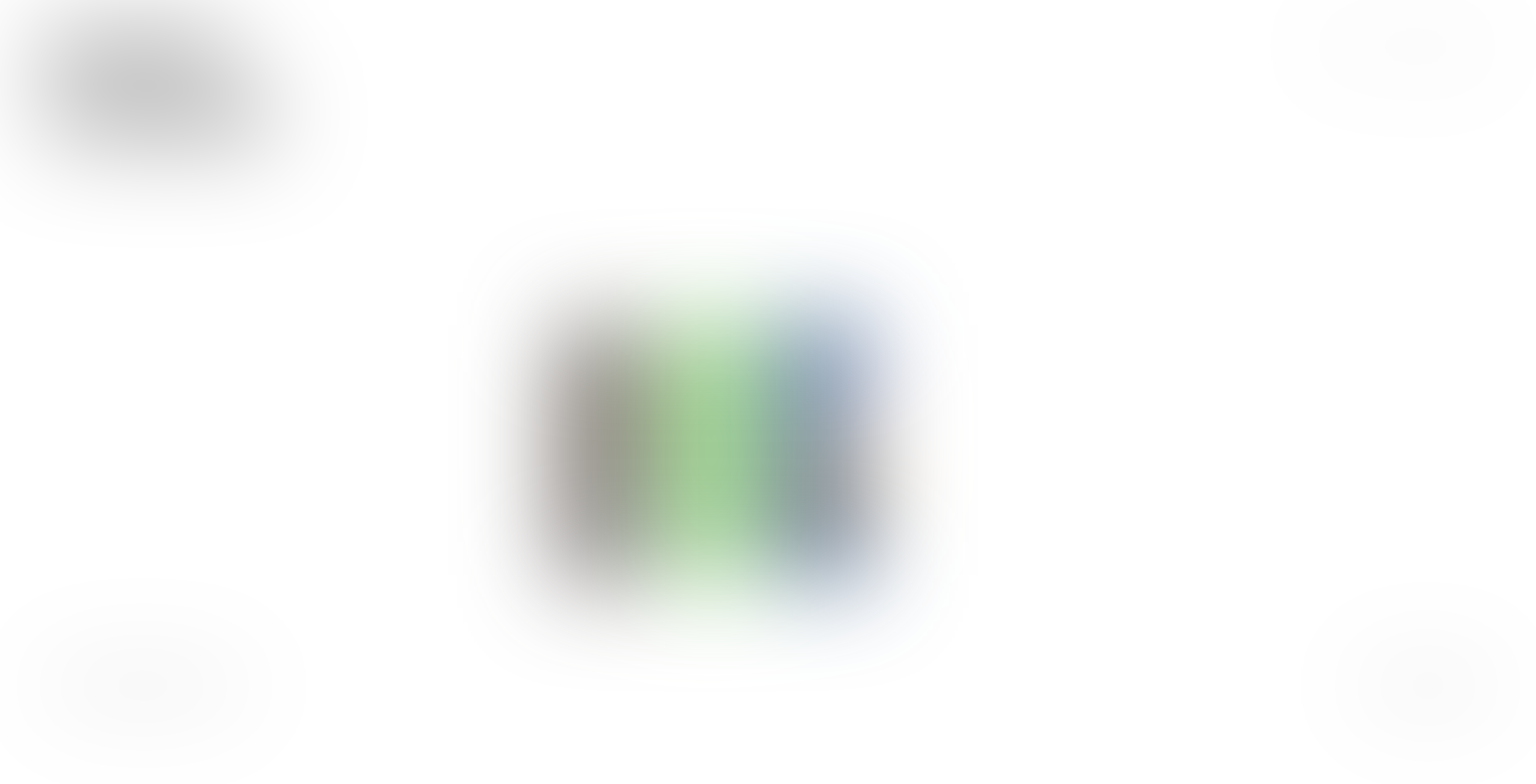
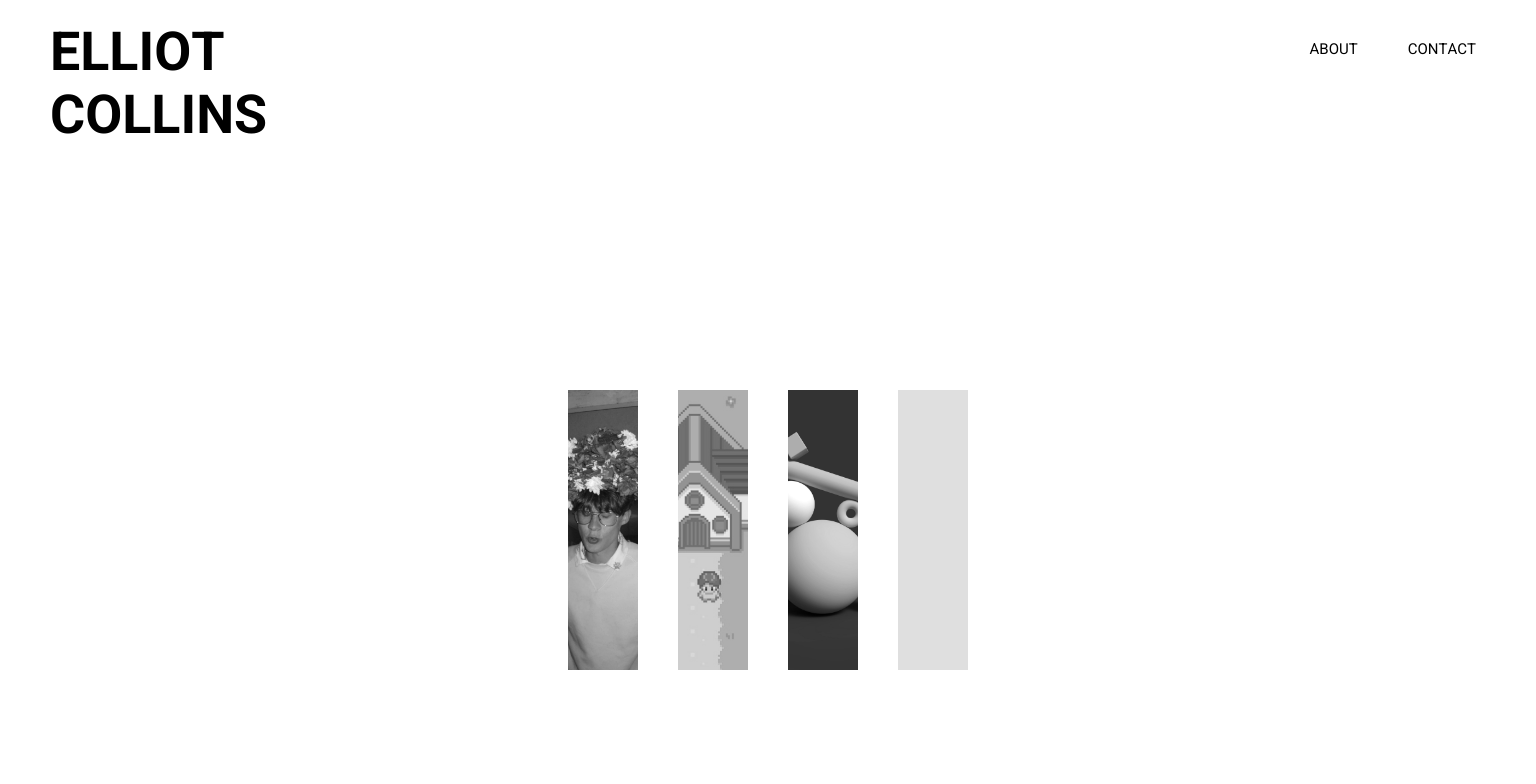
Before and after one commit to itsDipsyProjects/portfolio, a React (Vite) app: page / in a window 1536 px wide. Shown: the top 784 px of the page. Built offline with nearby package versions, Linux system fonts and the light colour scheme.

Commit message:
Working on the diffrent sections and pages responsiveness

```diff
--- a/src/components/pages/FirstSection/FirstSection.css
+++ b/src/components/pages/FirstSection/FirstSection.css
@@ -8,154 +8,6 @@
   color: black;
   text-decoration: none;
 }
-
-/* ====== Desktop ====== */
-@media screen and (min-width: 1501px) and (max-width: 2800px) {
-
-  body { animation: blurTransistion 1s ease-out; }
-
-  .logoDiv {
-    width: 100vw;
-    height: 400px;
-    display: flex;
-  }
-  .logoText { width: 50vw; }
-  nav { width: 50vw; }
-  nav ul {
-    display: flex;
-    gap: 50px;
-    justify-content: end;
-    padding-right: 100px;
-    padding-top: 20px;
-  }
-  nav ul li {
-    list-style: none;
-    font-size: 17px;
-    font-family: roboto;
-  }
-
-  .logoDiv h1{
-    margin: 0;
-    padding: 0;
-    font-size: 3.5vi;
-    font-family: "Roboto", sans-serif;
-    font-optical-sizing: auto;
-    margin-top: 20px;
-    margin-left: 50px;
-  }
-
-  .middleSection {
-    height: 55vh;
-    display: flex;
-    width: 100vw;
-    justify-content: center;
-  }
-
-  /* Base tile sizing: keep all at 40px width */
-  .projectsContainer {
-    display: flex;
-    width: 100vw;
-    justify-content: center;
-    align-items: center;
-    gap: 40px;
-  }
-  .projectsContainer > div {
-    width: 100px;                 /* <-- the important part */
-    transition: all 0.5s ease-in-out;
-    filter: grayscale(100%);
-  }
-  .projectsContainer > div:hover {
-    width: 150px;                /* optional: grow on hover */
-    filter: grayscale(0%);
-  }
-
-  /* Individual tiles: heights & backgrounds only (no width here) */
-  .firstProject{
-    height: 350px;
-    background-image: url("./assets/PaulsWeb.png");
-    background-position: center;
-    background-size: cover;
-  }
-  .secondProject{
-    height: 350px;
-    background-image: url("./assets/ElliotsIsland.jpg");
-    background-position: center;
-    background-repeat: no-repeat;
-    background-size: cover;
-  }
-  .thirdProject{
-    height: 350px;
-    background-color: black;
-    background-image: url("./assets/smahser.jpg");
-    background-position: center;
-    background-repeat: no-repeat;
-    background-size: cover;
-    filter: grayscale(80%);
-  }
-  .fourthProject{
-    height: 350px;
-    background-color: rgb(223, 223, 223);
-    display: flex;
-    justify-content: center;
-    align-items: center;
-    filter: grayscale(80%);
-  }
-
-  .firstInfo,
-  .secondInfo {
-    font-size: 0.8vi;
-    font-family: "Roboto", sans-serif;
-    font-optical-sizing: auto;
-  }
-
-  .projectDescriptions {
-    position: absolute;
-    left: 0;
-    width: 10vw;
-    display: flex;
-    flex-direction: column;
-    gap: 10px;
-    margin-left: 60px;
-    margin-top: 35px;
-  }
-  .projectDescriptions div{
-    margin: 0;
-    font-size: 0.6vi;
-    font-family: "Roboto", sans-serif;
-    font-optical-sizing: auto;
-  }
-  .projectDescriptions div span{
-    margin-right: 30px;
-    font-size: 0.6vi;
-    font-family: "Roboto", sans-serif;
-    font-optical-sizing: auto;
-  }
-
-  .bottomSection{
-    position: relative;
-    width: 100vw;
-    height: 10vh;
-    display: flex;
-    justify-content: space-between;
-    align-items: flex-end;
-  }
-  .firstInfo{
-    margin: 0;
-    padding: 0;
-    margin-left: 50px;
-  }
-  .secondInfo{
-    margin: 0;
-    padding: 0;
-    margin-right: 50px;
-  }
-
-
-
-}
-
-/* ====== Laptop ====== */
-@media screen and (min-width: 1499px) {
 
 body { animation: blurTransistion 1s ease-out; }
 
@@ -175,7 +27,7 @@
 }
 nav ul li {
   list-style: none;
-    font-size: 12px;
+  font-size: 15px;
   font-family: roboto;
 }
 
@@ -190,7 +42,7 @@
 }
 
 .middleSection {
-    height: 400px;
+  height: 70vh;
   display: flex;
   width: 100vw;
   justify-content: center;
@@ -216,20 +68,20 @@
 
 /* Individual tiles: heights & backgrounds only (no width here) */
 .firstProject{
-    height: 250px;
+  height: 35vh;
   background-image: url("/assets/me2.jpg");
   background-position: center;
   background-size: cover;
 }
 .secondProject{
-    height: 250px;
+  height: 35vh;
   background-image: url("./assets/ElliotsIsland.jpg");
   background-position: center;
   background-repeat: no-repeat;
   background-size: cover;
 }
 .thirdProject{
-    height: 250px;
+  height: 35vh;
   background-color: black;
   background-image: url("./assets/smahser.jpg");
   background-position: center;
@@ -238,7 +90,7 @@
   filter: grayscale(80%);
 }
 .fourthProject{
-    height: 250px;
+  height: 35vh;
   background-color: rgb(223, 223, 223);
   display: flex;
   justify-content: center;
@@ -279,17 +131,46 @@
 }
 
 .bottomSection{
-    position: relative;
   width: 100vw;
   height: 10vh;
   display: flex;
-    justify-content: space-between;
+  justify-content: center;
   align-items: center;
 }
-  .firstInfo{
-    margin-top: 4vh;
+.bottomSection .test {
+  justify-self: center;
+  display: flex;
+  width: 95%;
+  padding: 0;
+  margin: 0;
+  justify-content: space-between;
+  justify-self: center;
+  align-self: center;
 }
-  .secondInfo{
-    margin-top: 4vh;
+
+@media only screen and (max-width: 555px) {
+  .projectsContainer{
+    display: flex;
+    flex-direction: column;
+    width: 100vw;
+
   }
+  .projectsContainer div{
+    width: 50%;
+    height: 100px;
   }
+
+  nav ul li{
+    font-size: 2vi;
+  }
+
+  .logoDiv{
+    height: 30%;
+    margin-bottom: 100px;
+  }
+
+ .bottomSection{
+  display: none;
+ }
+
+}
--- a/src/components/pages/FirstSection/FirstSection.jsx
+++ b/src/components/pages/FirstSection/FirstSection.jsx
@@ -66,8 +66,10 @@
       </div>
 
       <div className="bottomSection">
-        <p className="firstInfo split">DEV/DESIGNER BASED IN MALMÖ</p>
-        <p className="secondInfo split"><a href="public/CV.PDF">DOWNLOAD RESUME</a></p>
+        <div className="test">
+          <p className="firstInfo split">DEV/DESIGNER BASED IN MALMÖ</p>
+          <p className="secondInfo split"><a href="public/CV.PDF">DOWNLOAD RESUME</a></p>
+        </div>
       </div>
     </div>
   );
--- a/src/components/pages/ProjectOne/ProjectOne.css
+++ b/src/components/pages/ProjectOne/ProjectOne.css
@@ -62,10 +62,10 @@
         position: absolute;
         width: 25vw;
         height: 30vh;
-        background-image: url("./assets/PaulsWeb.png");
+        background-image: url("/assets/portfolioImg1.png");
         background-position: center;
         background-repeat: no-repeat;
-        background-size: cover;
+        background-size: contain;
         right: 15%;
         top: 20%;
     }
@@ -74,10 +74,10 @@
         position:absolute;
         width: 10vw;
         height: 30vh;
-        background-image: url("./assets/first.png");
+        background-image: url("/assets/portfolioImg2.png");
         background-position: center;
         background-repeat: no-repeat;
-        background-size: cover;
+        background-size:cover;
         bottom: 10%;
         left: 16%;
     }
@@ -86,10 +86,10 @@
         position:absolute;
         width: 15vw;
         height: 20vh;
-        background-image: url("./assets/eye.jpg");
+        background-image: url("/assets/portfolioImg3.png");
         background-position: center;
         background-repeat: no-repeat;
-        background-size: cover;
+        background-size: contain;
         bottom: 15%;
         left: 40%;
     }
@@ -99,10 +99,10 @@
         position:absolute;
         width: 10vw;
         height: 15vh;
-        background-image: url("./assets/person.jpg");
+        background-image: url("/assets/portfolioImg4.png");
         background-position: center;
         background-repeat: no-repeat;
-        background-size: cover;
+        background-size: contain;
         bottom: 15%;
         left: 80%;
     }
@@ -236,3 +236,67 @@
     }
 
 }
+
+
+@media screen and (max-width: 1499px){
+ .p1Container{
+    display: flex;
+    flex-direction: column;
+    justify-content: center;
+    align-items: center;
+    gap: 12vh;
+ }
+ .p1MiddleSection2{
+    display: flex;
+    flex-direction: column;
+    width: 100%;
+    justify-content: center;
+    align-items: center;
+    gap: 12vh;
+ }
+ .p1TechStack{
+    display: none;
+ }
+
+ .p1ProjectDescription {
+    margin: 0;
+    padding: 0;
+    font-size: 3vi;
+    width: 55%;
+
+
+ }
+
+ .video{
+    margin: 0;
+    padding: 0;
+    width: 70vi;
+
+ }
+
+ .p1h1{
+    margin: 0;
+    padding: 0;
+    font-size: 8vi;
+    margin-top: 50px;
+ }
+
+ .date{
+    display: none;
+ }
+
+ footer{
+    position: absolute;
+    bottom: 0;
+    padding: 0;
+    margin: 0;
+    width: 90%;
+    justify-content:space-between;
+    display: flex;
+ }
+
+ a{
+    position: relative;
+    top: 12px;
+ }
+}
--- a/src/components/pages/ProjectOne/ProjectOne.jsx
+++ b/src/components/pages/ProjectOne/ProjectOne.jsx
@@ -33,11 +33,10 @@
   );
 
   return (
-    <div ref={mainContainer}>
+    <div className="p1Container" ref={mainContainer}>
       <h1 className="p1h1" ref={containerRefSecond}>
-        <span className="split">PAUL</span>
-        <br />
-        <span className="split">COLLINS</span>
+        <span className="split">PORTFOLIO</span>
+        <span className="split">SITE</span>
       </h1>
 
       <div ref={containerRefFirst} className="p1MiddleSection2">
@@ -52,7 +51,7 @@
         </div>
 
         <div className="p1ProjectDescription">
-          <p className="split">THIS PROJECT WAS DEVELOPMENT FOR PAUL COLLINS OWN DESIGN AGENCY</p>
+          <p className="split">THIS PROJECT WAS THE SITE YOUR CURRENTLY WHICH HAS ITS PURPOSE FOR ME TO POST MY SIDE PROJECTS</p>
         </div>
 
         <div className="date">
@@ -60,13 +59,10 @@
           <p className="split">2025/05/12</p>
         </div>
 
-        <div className="p1FirstImage image"></div>
-        <div className="p1SecondImage image"></div>
-        <div className="p1ThirdImage image"></div>
-        <div className="p1FourthImage image"></div>
+        <video className="video image" src="/assets/portfolioVisit.mp4" autoPlay loop muted ></video>
       </div>
 
-      <footer ref={footerRefrence}>
+      <footer className="p1Footer" ref={footerRefrence}>
        <BackArrow className="split"></BackArrow>
        <p> <a className="split" href="https://github.com/itsDipsyProjects/portfolio">GITHUB REPO</a></p>
       </footer>
--- a/src/components/pages/ProjectThree/ProjectThree.css
+++ b/src/components/pages/ProjectThree/ProjectThree.css
@@ -58,12 +58,12 @@
     }
 
     .video{
-        object-fit: cover;
-        width: 40vw;
-        height: 100vh;
+        object-fit: contain;
+        width: 50vw;
+        height: 50vh;
         position: absolute;
         right: 200px;
-        bottom: 200px;
+        bottom: 400px;
     }
 
 }
```
Also changed, not shown: 1 other file (tests, documents, lock files or other folders). Lines whose indentation alone changed are shown as unchanged.
